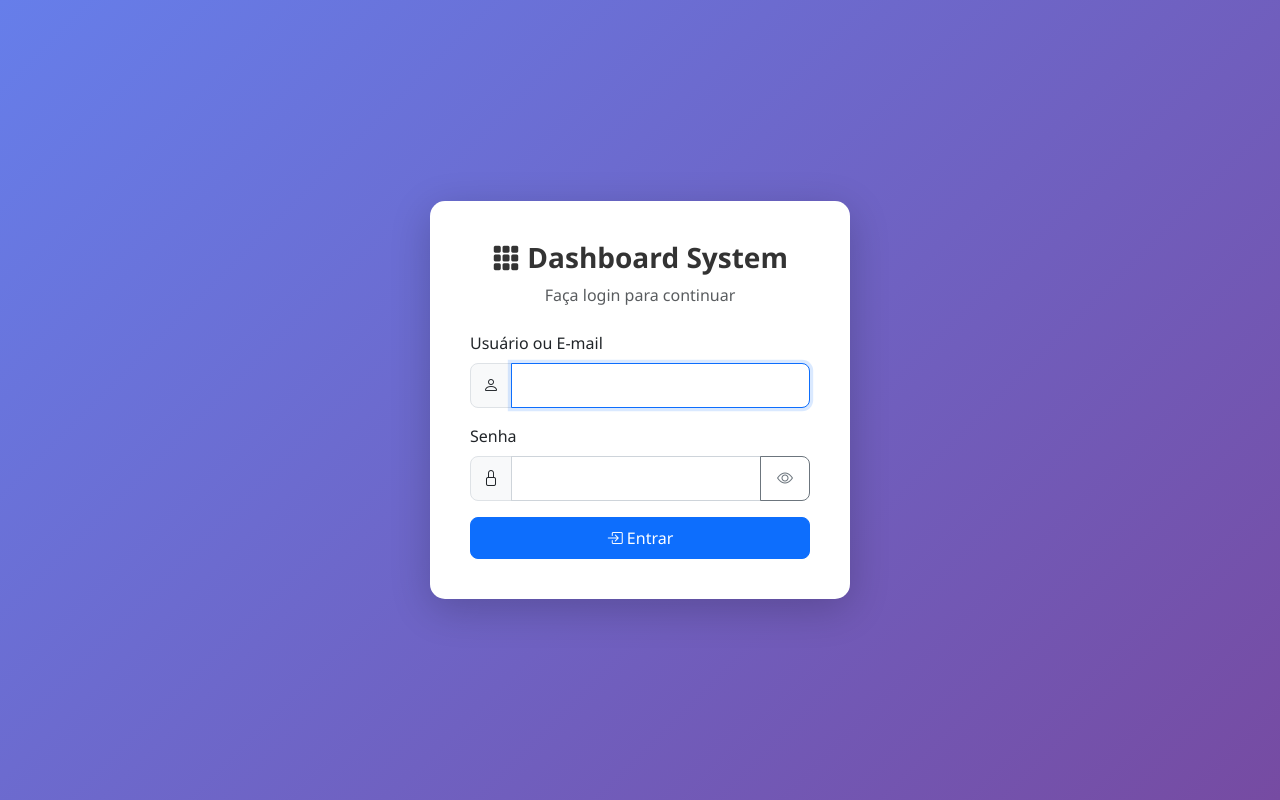
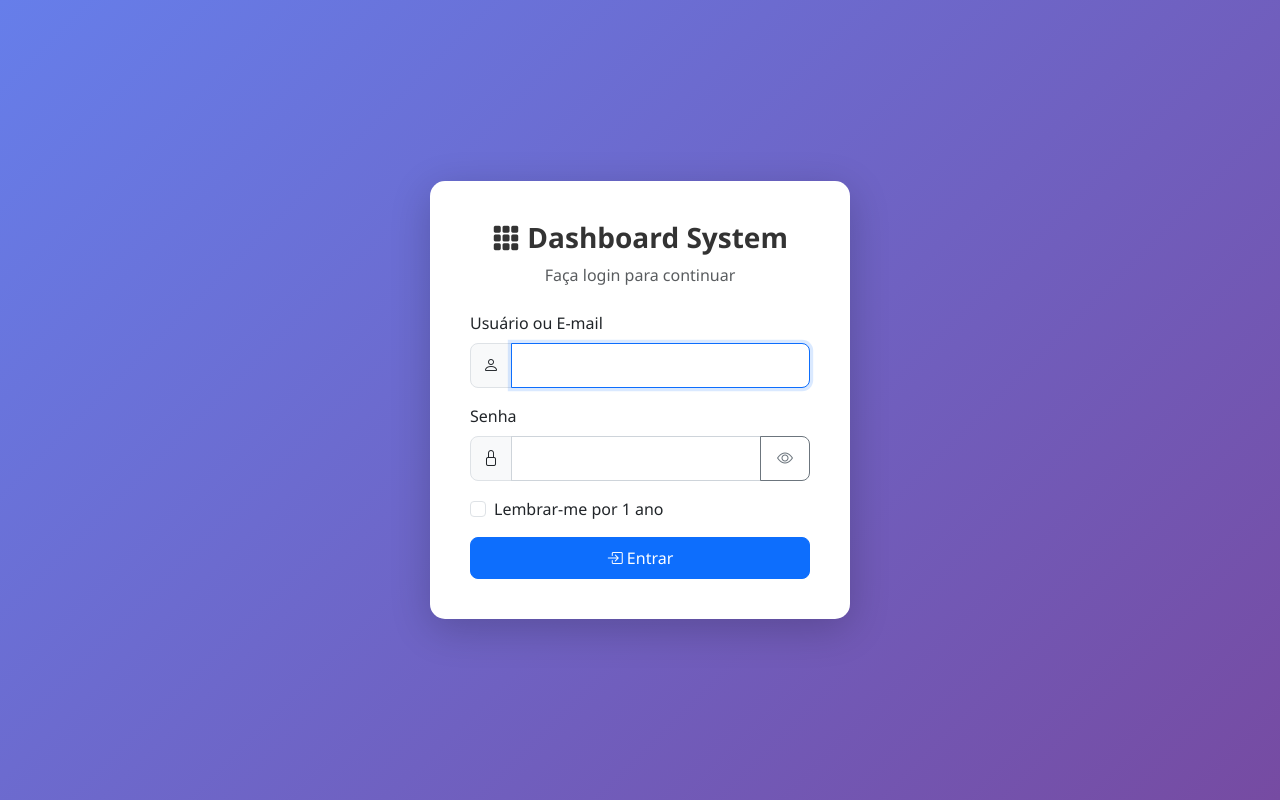
Before and after one commit to marcelookada87/tools_marcelo, a PHP site: page /tools_marcelo/ in a window 1280 px wide. Run offline with PHP 8.4, Linux system fonts and the light colour scheme; some libraries are stand-ins or nearby versions.

Commit message:
Refactor session management: update session and cookie lifetimes to 30 days, implement conditional lifetime based on 'remember me' option in AuthController, and add 'remember me' checkbox to login view for enhanced user experience.

```diff
--- a/app/controllers/AuthController.php
+++ b/app/controllers/AuthController.php
@@ -31,8 +31,14 @@ class AuthController {
             }
 
             if ($this->user->authenticate($username, $password)) {
-                // Define o tempo de vida da sessão: 1 ano
-                $lifetime = 365 * 24 * 60 * 60;
+                // Define o tempo de vida da sessão
+                if ($remember) {
+                    // 1 ano se "Lembrar-me" estiver marcado
+                    $lifetime = 365 * 24 * 60 * 60;
+                } else {
+                    // 30 dias se não estiver marcado
+                    $lifetime = 30 * 24 * 60 * 60;
+                }
 
                 // Configura o cookie de sessão com o tempo definido
                 $params = session_get_cookie_params();
--- a/app/views/auth/login.php
+++ b/app/views/auth/login.php
@@ -32,6 +32,11 @@ require_once __DIR__ . '/../layouts/header.php';
                 </div>
             </div>
 
+            <div class="mb-3 form-check">
+                <input type="checkbox" class="form-check-input" id="remember" name="remember" value="1">
+                <label class="form-check-label" for="remember">Lembrar-me por 1 ano</label>
+            </div>
+
             <button type="submit" class="btn btn-primary w-100">
                 <i class="bi bi-box-arrow-in-right"></i> Entrar
             </button>
```
